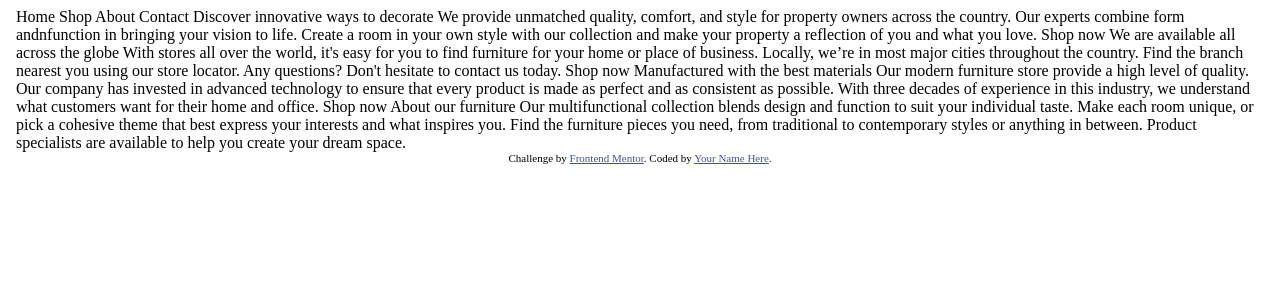
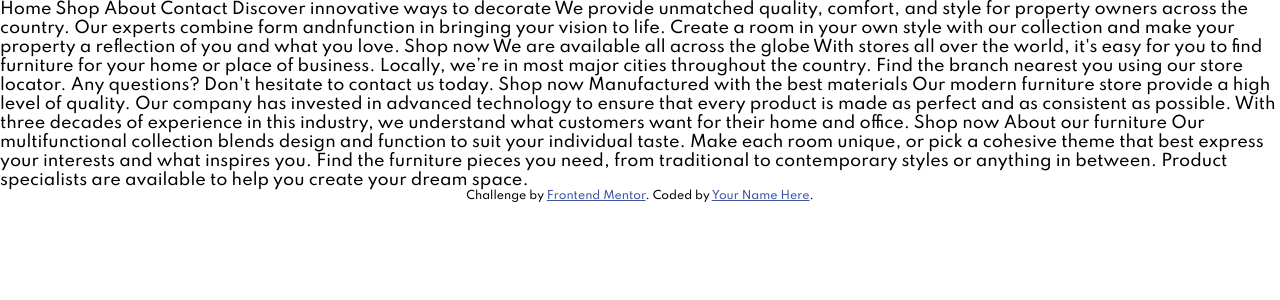
Before and after one commit to Breckles/room-homepage, an Angular app: page / in a window 1280 px wide. Shown: the top 300 px of the page. Built offline with nearby package versions, Linux system fonts and the light colour scheme.

Commit message:
some setup

```diff
--- a/angular.json
+++ b/angular.json
@@ -30,16 +30,15 @@
             "styles": [
               "src/styles.scss"
             ],
-            "scripts": []
+            "scripts": [],
+            "extractCss": true
           },
           "configurations": {
             "production": {
-              "fileReplacements": [
-                {
-                  "replace": "src/environments/environment.ts",
-                  "with": "src/environments/environment.prod.ts"
-                }
-              ],
+              "fileReplacements": [{
+                "replace": "src/environments/environment.ts",
+                "with": "src/environments/environment.prod.ts"
+              }],
               "optimization": true,
               "outputHashing": "all",
               "sourceMap": false,
@@ -48,8 +47,7 @@
               "extractLicenses": true,
               "vendorChunk": false,
               "buildOptimizer": true,
-              "budgets": [
-                {
+              "budgets": [{
                   "type": "initial",
                   "maximumWarning": "2mb",
                   "maximumError": "5mb"
@@ -123,6 +121,7 @@
           }
         }
       }
-    }},
+    }
+  },
   "defaultProject": "room-homepage"
 }
--- /dev/null
+++ b/src/app/_theme.scss
@@ -0,0 +1,7 @@
+$dark-gray: hsl(0, 0%, 63%);
+$black: hsl(0, 0%, 0%);
+$white: hsl(0, 0%, 100%);
+$very-dark-grey: hsl(0, 0%, 27%);
+
+$font-family: 'Spartan',
+sans-serif;
--- a/src/app/app.component.html
+++ b/src/app/app.component.html
@@ -1,33 +1,3 @@
-<!DOCTYPE html>
-<html lang="en">
-
-<head>
-  <meta charset="UTF-8">
-  <meta name="viewport"
-        content="width=device-width, initial-scale=1.0"> <!-- displays site properly based on user's device -->
-
-  <link rel="icon"
-        type="image/png"
-        sizes="32x32"
-        href="./images/favicon-32x32.png">
-
-  <title>Frontend Mentor | Room homepage</title>
-
-  <!-- Feel free to remove these styles or customise in your own stylesheet 👍 -->
-  <style>
-    .attribution {
-      font-size: 11px;
-      text-align: center;
-    }
-
-    .attribution a {
-      color: hsl(228, 45%, 44%);
-    }
-
-  </style>
-</head>
-
-<body>
 Home
 Shop
 About
@@ -69,6 +39,3 @@
      target="_blank">Frontend Mentor</a>.
   Coded by <a href="#">Your Name Here</a>.
 </div>
-</body>
-
-</html>
--- a/src/app/app.component.scss
+++ b/src/app/app.component.scss
@@ -0,0 +1,9 @@
+///////////////////////////////////////////////////////////////////////////
+.attribution {
+  font-size: 11px;
+  text-align: center;
+}
+
+.attribution a {
+  color: hsl(228, 45%, 44%);
+}
--- a/src/index.html
+++ b/src/index.html
@@ -1,13 +1,19 @@
 <!doctype html>
 <html lang="en">
+
 <head>
   <meta charset="utf-8">
-  <title>RoomHomepage</title>
+  <link href="https://fonts.googleapis.com/css2?family=Spartan:wght@500;600;700&display=swap"
+        rel="stylesheet">
+
   <base href="/">
-  <meta name="viewport" content="width=device-width, initial-scale=1">
-  <link rel="icon" type="image/x-icon" href="favicon.ico">
+  <meta name="viewport"
+        content="width=device-width, initial-scale=1">
+  <title>Frontend Mentor | Room homepage</title>
 </head>
+
 <body>
   <app-root></app-root>
 </body>
+
 </html>
--- a/src/styles.scss
+++ b/src/styles.scss
@@ -1 +1,19 @@
 /* You can add global styles to this file, and also import other style files */
+@use './app/theme';
+
+*,
+*::before,
+*::after {
+  box-sizing: border-box;
+  padding: 0;
+  margin: 0;
+}
+
+html {
+  font-size: 10px;
+  font-family: theme.$font-family;
+}
+
+body {
+  font-size: 1.6rem;
+}
```
Also changed, not shown: src/assets/images/favicon-32x32.png (deleted), 1 other file (tests, documents, lock files or other folders). Lines whose indentation alone changed are shown as unchanged.
